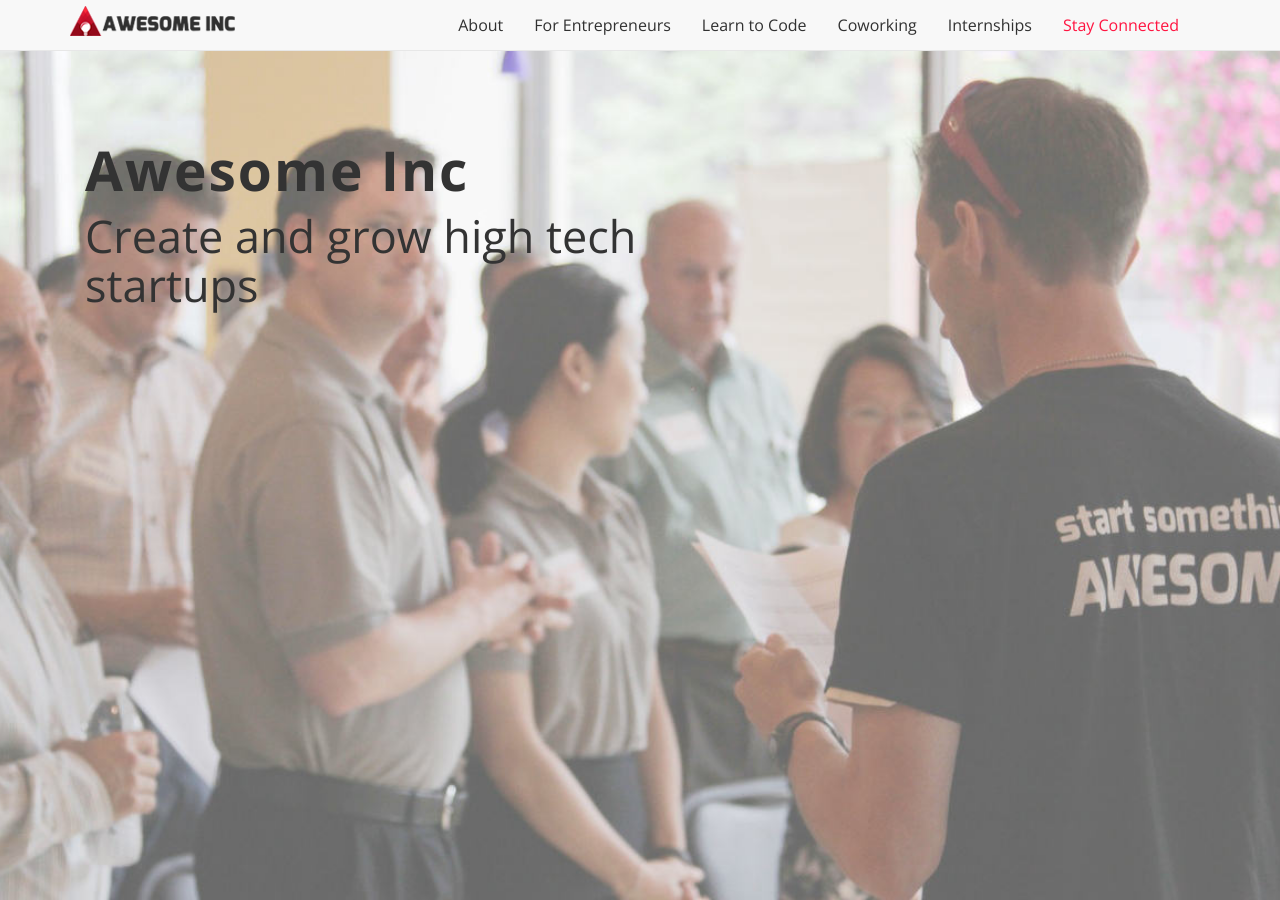
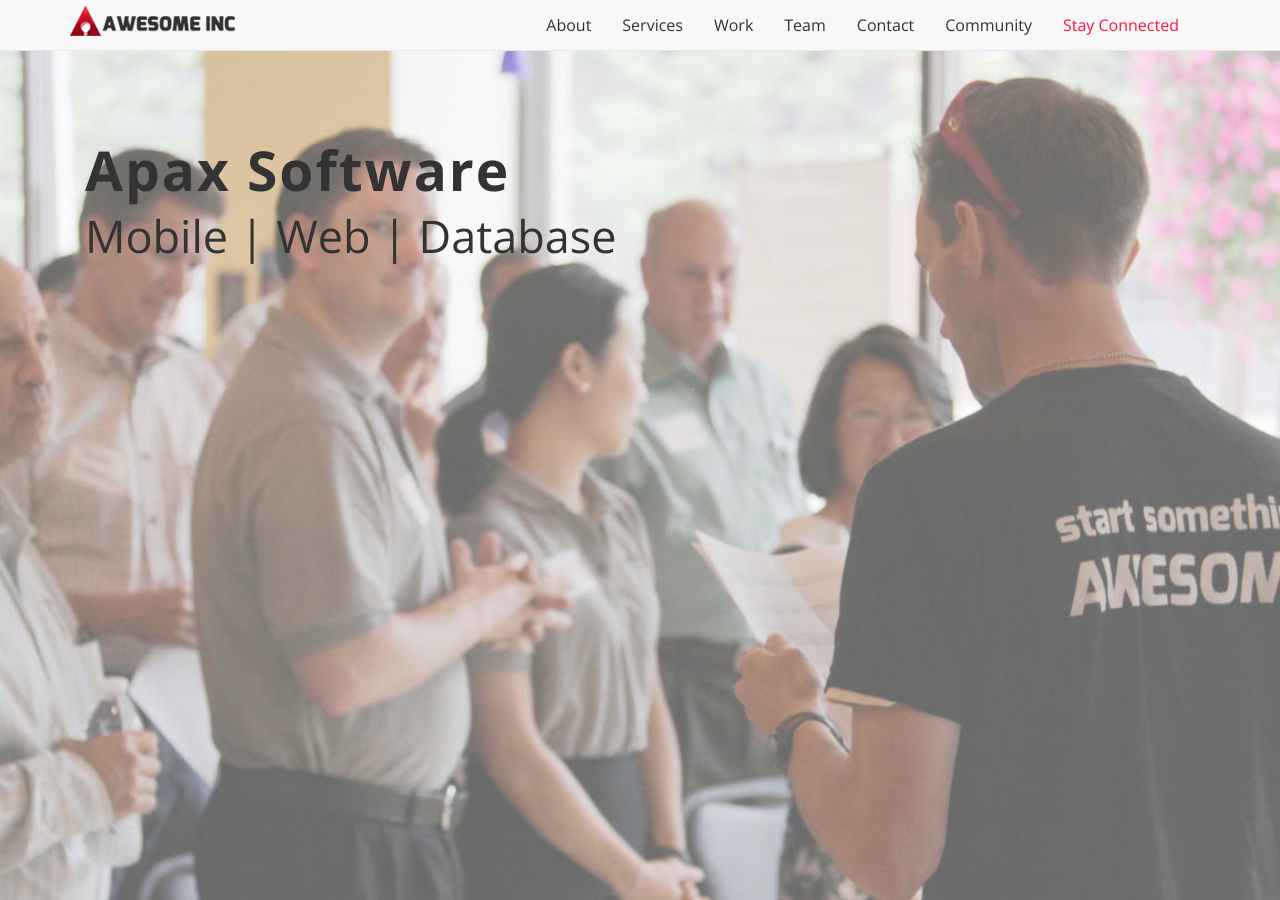
Before and after one commit to apax-software/apax-website-2015, a Jekyll site: the page built from index.html, in a window 1280 px wide and 900 px high. Built offline with Jekyll 4.4.1, drawn with Linux system fonts in a browser that asks for light colours; nearby versions of some CDN libraries; comment, search, counter and statistics services are not loaded; some of the changed text lies outside the part shown.

Commit message:
homepage changes

```diff
--- a/_layouts/page.html
+++ b/_layouts/page.html
@@ -33,6 +33,10 @@
 
 		<!-- team alpha img layover -->
 	<link rel="stylesheet" type="text/css" href="/assets/css/style.css" media="screen"/>
+
+    <!-- Font awesome -->
+    <!-- FIX THIS LATER ***********************************-->
+    <link rel="stylesheet" href="https://maxcdn.bootstrapcdn.com/font-awesome/4.4.0/css/font-awesome.min.css">
 
     <!-- Bootstrap core CSS -->
 
@@ -98,7 +102,7 @@
 
   <body>
     <!-- Fixed navbar -->
-    <div class="navbar navbar-default navbar-fixed-top navbar-static">
+    <div class="navbar navbar-default navbar-fixed-top navbar-static" >
       <div class="container">
         <div class="navbar-header">
           <button type="button" class="navbar-toggle" data-toggle="collapse" data-target=".navbar-collapse">
@@ -121,74 +125,44 @@
 
         <div class="navbar-collapse collapse navbar-inner">
 
-        <ul id="sddm" class="nav navbar-nav right-nav"> <!-- RIGHT ALIGNED NAVBAR -->
+        <ul id="sddm" class="nav navbar-nav right-nav" style="min-width:0"> <!-- RIGHT ALIGNED NAVBAR -->
         	<li class="dropdown"> 	<!-- ABOUT -->
-            	<a href="/about/"
-            	onmouseover="mopen('m1')"
-        		onmouseout="mclosetime()">About
-        		</a>
-            	<div id="m1" onmouseover="mcancelclosetime()"
-            onmouseout="mclosetime()">
-            			<a href="/about/#core-values">Core Values</a>
-            			<a href="/about/#our-blog">Our Blog</a>
-            			<a href="/about/#events">Events</a>
-            			<a href="/culture-book.pdf">Culture Book</a>
-
-            	</div>
+            	<a href="/about/">About</a>
             </li>
-        	<li class="dropdown">  <!-- FOR ENTREPRENEURS -->
-            	<a href="/for-entrepreneurs/"
+        	<li class="dropdown">  <!-- SERVICES -->
+            	<a href="/services/"
             	onmouseover="mopen('m2')"
-        		onmouseout="mclosetime()">For Entrepreneurs
+        		onmouseout="mclosetime()">Services
         		</a>
             	<div id="m2" onmouseover="mcancelclosetime()"
             onmouseout="mclosetime()">
-            			<a href="http://fellowship.awesomeinc.org" target="_blank">Fellowship Program</a>
-            			<a href="/for-entrepreneurs/#across">5 Across</a>
-            			<a href="/for-entrepreneurs/#cherub">Cherub Fund</a>
-            			<a href="/for-entrepreneurs/#startup">Startup Weekend</a>
-            			<a href="/for-entrepreneurs/#hof">Entrepreneur Hall of Fame</a>
-                  <a href="/taservices">Team Alpha Services</a>
-            			<a href="/for-entrepreneurs/#idea">I Have an Idea</a>
+            			<a href="/services/#web-app-development">Web App Development</a>
+            			<a href="/for-entrepreneurs/#mobile-apps">Mobile Apps</a>
+            			<a href="/for-entrepreneurs/#software-consulting">Software Consulting</a>
+            			<a href="/for-entrepreneurs/#graphic-design">Graphic Design</a>
             	</div>
             </li>
-        	<li class="dropdown">    <!-- LEARN TO CODE -->
-            	<a href="http://www.awesomeincu.com"
-            	target="_blank"
-            	onmouseover="mopen('m3')"
-        		onmouseout="mclosetime()"
-        		>Learn to Code
-        		</a>
-            	<div id="m3" onmouseover="mcancelclosetime()"
-            onmouseout="mclosetime()">
-            			<a href="http://www.awesomeincu.com/#courses" target="_blank">Upcoming Classes</a>
-            			<a href="http://awesomeincu.com/blog" target="_blank">The Blog</a>
-            			<a href="http://www.awesomeincu.com/register/" target="_blank">Register</a>
-            	</div>
+        	<li class="dropdown">    <!-- Work -->
+            	<a href="/work/">Work</a>
           </li>
-        	<li class="dropdown">   <!-- COWORKING -->
-            	<a href="/coworking/"
-            	onmouseover="mopen('m4')"
-        		onmouseout="mclosetime()">Coworking
-        		</a>
-            	<div id="m4" onmouseover="mcancelclosetime()"
-            onmouseout="mclosetime()">
-            			<a href="/coworking/#features">Features</a>
-                  <a href="/coworking/#WthroughAnchor">Schedule a Tour</a>
-            			<a href="/coworking/#rent-space">Rent Space</a>
-            	</div>
+        	<li class="dropdown">   <!-- Team -->
+            	<a href="/team/">Team	</a>
             </li>
-        	<li class="dropdown">	<!-- INTERNSHIPS -->
+        	<li class="dropdown">	<!-- Contact -->
+            	<a href="/contact/">Contact</a>
+            </li>
+            <li class="dropdown"> <!-- Community -->
               <a href="/internships/"
               onmouseover="mopen('m5')"
-        		onmouseout="mclosetime()">Internships
+            onmouseout="mclosetime()">Community
             </a>
               <div id="m5" onmouseover="mcancelclosetime()"
             onmouseout="mclosetime()">
-            			<a href="https://docs.google.com/spreadsheet/embeddedform?formkey=dDNLRTI0MmcyYWtDSDZNNGZOVERfNUE6MQ" target="_blank">Apply Now</a>
-            			<a href="/internships/#who">Who We Are</a>
-            			<a href="/team-alpha">Members</a>
-            			<!--<a href="/team-alpha-alumni"> Alumni</a>-->
+                  <a href="/community/#startups">Startups</a>
+                  <a href="/community/#coding-courses">Coding Courses</a>
+                  <a href="/community/#software">Software</a>
+                  <a href="/community/#investment">Investment</a>
+                  <a href="/community/#events">Events</a>
               </div>
             </li>
             <li onclick="buttonClick()">
--- a/assets/css/style.css
+++ b/assets/css/style.css
@@ -115,3 +115,18 @@
     width:100% !important;
     min-height:366px;
 }
+
+.center {text-align: center}
+
+/********************** HOME PAGE ****************************/
+.row {
+    margin: 25px 0;
+}
+#features i {
+    font-size: 10em;
+    color: #232323;
+    text-align: center;
+}
+#features i:hover {
+    color: #254BC4;
+}
--- a/index.html
+++ b/index.html
@@ -5,9 +5,9 @@
     <div id="headerwrap">
 		<div class="container">
 			<div class="col-lg-7">
-				<h1><b>Awesome Inc</b> <br/>
+				<h1><b>Apax Software</b> <br/>
 					<h2 class="subtitle">
-						Create and grow high tech startups
+						Mobile | Web | Database
 					</h2>
 				</h1>
 			</div><!-- /col-lg-7 -->
@@ -18,35 +18,41 @@
 	<div id="features">
 
 		<div class="container">
-
-				<div class="col-md-4 col-xs-6">
+			<div class="row">
+				<div class="col-md-4 col-xs-12 center">
 						<a href="/for-entrepreneurs/">
-							<div class="feature-img feature-img-left">
-							</div>
+							<i class="fa-mobile-phone icon-5x"></i>
 						</a>
 
-					<h2>For Entrepreneurs </h2>
-					<p>Find out what you can get involved in around Awesome Inc and our entrepreneurial community</p>
+					<h2>Mobile Apps</h2>
+					<!-- <p>Find out what you can get involved in around Awesome Inc and our entrepreneurial community</p> -->
 
 				</div>
-				<div class="col-md-4 col-xs-6">
+				<div class="col-md-4 col-xs-12 center">
+						<a href="/for-entrepreneurs/">
+							<i class="fa-list-alt icon-5x"></i>
+						</a>
 
-					<a href="http://www.awesomeincu.com" target="_blank">
-						<div class="feature-img feature-img-right">
-						</div>
-					</a>
-					<h2> Learn To Code </h2>
-					<p>Get involved in our belief and mission that everybody can and should learn to code</p>
+					<h2>Web Design and Development</h2>
+					<!-- <p>Find out what you can get involved in around Awesome Inc and our entrepreneurial community</p> -->
+
 				</div>
-				<div class="col-md-4 col-xs-6">
-						<a href="/coworking/">
-							<div class="feature-img feature-img-center">
-							</div>
-					</a>
-					<h2> Coworking</h2>
-					<p>Become a tenant through Rent a Desk or rent out the space for events, meetings, and more</p>
+				<div class="col-md-4 col-xs-12 center">
+						<a href="/for-entrepreneurs/">
+							<i class="fa-database icon-5x" style="font-size:9em;"></i>
+						</a>
+
+					<h2 style="padding-top: 20px">Database Applications</h2>
+					<!-- <p>Find out what you can get involved in around Awesome Inc and our entrepreneurial community</p> -->
+
 				</div>
-				<!-- /col -->
+
+			</div>
+			<div class="row">
+				<div class="col-lg-12 col-xs-12 center">
+					<h3>Contact us for more info!</h3>
+				</div>
+			</div>
 		</div><!-- /container -->
 	</div><!-- / wrap -->
 
```
Lines whose indentation alone changed are shown as unchanged.
